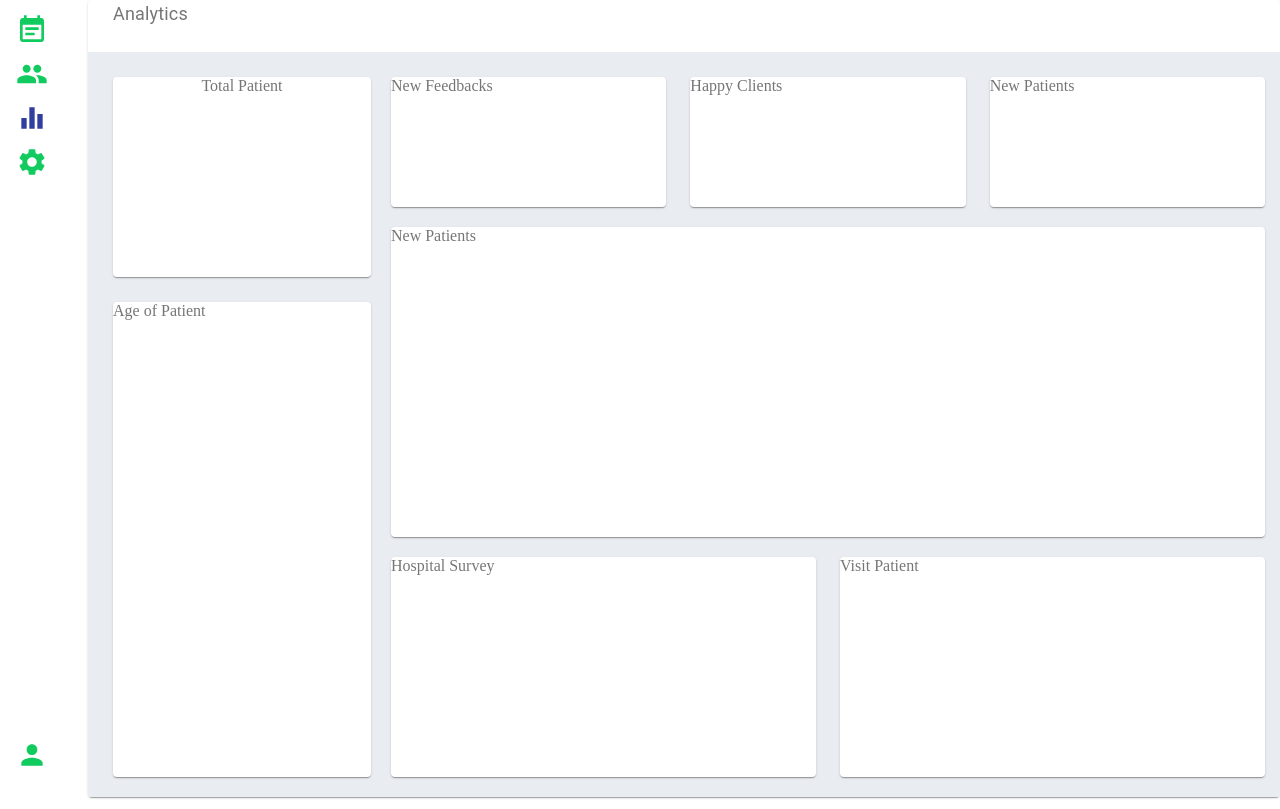
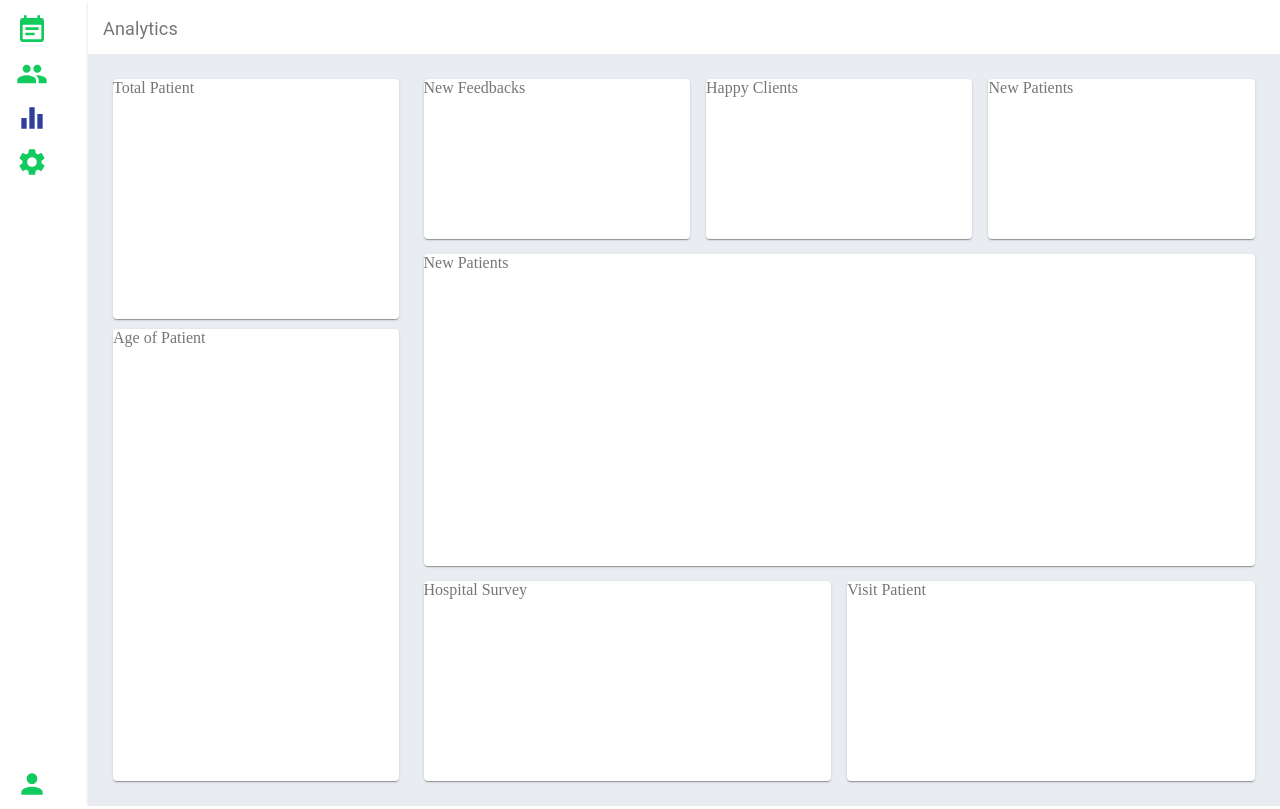
Before and after one commit to JarponOK/DXPractice, a React app: page /analytics in a window 1280 px wide. Built offline with nearby package versions, Linux system fonts and the light colour scheme.

Commit message:
corrected analytics page

```diff
--- a/src/client/Containers/analytics.jsx
+++ b/src/client/Containers/analytics.jsx
@@ -2,34 +2,37 @@ import React from 'react';
 import { makeStyles } from '@material-ui/core/styles';
 import { Paper, Grid, Typography } from '@material-ui/core';
 
-let useStyles;
-
-function TopMenu() {
+export default function Analytics() {
+  // eslint-disable-next-line no-use-before-define
   const classes = useStyles();
 
   return (
-    <Grid item xs={12} style={{ marginBottom: '25px', paddingLeft: '25px' }}>
+    <Grid container direction="column">
+
+      {/* Top Menu */}
+      <Grid item xs={12}>
         <Typography className={classes.header}>Analytics</Typography>
       </Grid>
-  );
-}
 
-function LeftDashboard() {
-  const classes = useStyles();
+      {/* Body */}
+      <Grid container direction="row" justify="space-between" className={classes.root}>
 
-  return (
-    <Grid item xs={3}>
+        {/* Left Area */}
+        <Grid container xs={3} justify="space-between" direction="column">
+          <Grid item>
             <Paper className={classes.totalPatient}>Total Patient</Paper>
+          </Grid>
+          <Grid item>
             <Paper className={classes.agePatient}>Age of Patient</Paper>
           </Grid>
-  );
-}
+        </Grid>
 
-function TopDashboard() {
-  const classes = useStyles();
+        {/* Right Area */}
+        <Grid container xs={9} direction="column" justify="space-between" className={classes.rightArea}>
 
-  return (
-    <Grid container spacing={3} className={classes.topDashboard}>
+          {/* Top Dashboard */}
+          <Grid item>
+            <Grid container spacing={2} className={classes.topDashboard}>
               <Grid item xs={4}>
                 <Paper className={classes.topBoard}>New Feedbacks</Paper>
               </Grid>
@@ -40,24 +43,18 @@ function TopDashboard() {
                 <Paper className={classes.topBoard}>New Patients</Paper>
               </Grid>
             </Grid>
-  );
-}
+          </Grid>
 
-function CentreDashboard() {
-  const classes = useStyles();
+          {/* Center Dashboard */}
+          <Grid item>
+            <Grid item xs={12} className={classes.centerDashboard}>
+              <Paper className={classes.centerBoard}>New Patients</Paper>
+            </Grid>
+          </Grid>
 
-  return (
-    <Grid item xs={12} className={classes.centreDashboard}>
-      <Paper className={classes.centreBoard}>New Patients</Paper>
-    </Grid>
-  );
-}
-
-function BottomDashboard() {
-  const classes = useStyles();
-
-  return (
-    <Grid container direction="row" justify="space-between" alignItems="flex-start" spacing={3}>
+          {/* Bottom Dashboard */}
+          <Grid item>
+            <Grid container spacing={2} direction="row">
               <Grid item xs={6}>
                 <Paper className={classes.bottomBoard}>Hospital Survey</Paper>
               </Grid>
@@ -65,70 +62,52 @@ function BottomDashboard() {
                 <Paper className={classes.bottomBoard}>Visit Patient</Paper>
               </Grid>
             </Grid>
+          </Grid>
+        </Grid>
+      </Grid>
+    </Grid>
   );
 }
 
-export default function Analytics() {
-  const classes = useStyles();
-
-  return (
-    <div style={{ width: 'auto' }}>
-      <TopMenu />
-      <div className={classes.root}>
-        <Grid container spacing={5}>
-          <LeftDashboard />
-          <Grid container xs={9} className={classes.rightArea}>
-            <TopDashboard />
-            <CentreDashboard />
-            <BottomDashboard />
-          </Grid>
-        </Grid>
-      </div>
-    </div>
-  );
-}
-
-useStyles = makeStyles(theme => ({
+const useStyles = makeStyles(theme => ({
   header: {
     textAlign: 'left',
     fontSize: 18,
+    height: '3vh',
+    padding: '15px',
     color: theme.palette.text.secondary,
   },
   root: {
-    paddingLeft: '25px',
-    paddingRight: '15px',
-    paddingTop: '25px',
-    backgroundColor: '#E9ECF1'
+    backgroundColor: '#E9ECF1',
+    height: '94vh',
+    margin: '0px',
+    padding: '25px',
   },
   totalPatient: {
-    height: '200px',
-    textAlign: 'center',
+    height: '30vh',
     color: theme.palette.text.secondary,
-    marginBottom: '25px'
   },
   agePatient: {
-    height: '475px',
+    height: '56.5vh',
     color: theme.palette.text.secondary,
   },
   rightArea: {
-    paddingTop: '20px',
-    paddingRight: '20px'
+    paddingLeft: '25px'
   },
   topDashboard: {
   },
   topBoard: {
-    height: '130px',
+    height: '20vh',
     color: theme.palette.text.secondary,
   },
-  centreDashboard: {
+  centerDashboard: {
   },
-  centreBoard: {
-    paddingBottom: '20px',
-    height: '290px',
+  centerBoard: {
+    height: '39vh',
     color: theme.palette.text.secondary
   },
   bottomBoard: {
-    height: '220px',
+    height: '25vh',
     color: theme.palette.text.secondary,
   }
 }));
```
Lines whose indentation alone changed are shown as unchanged.
